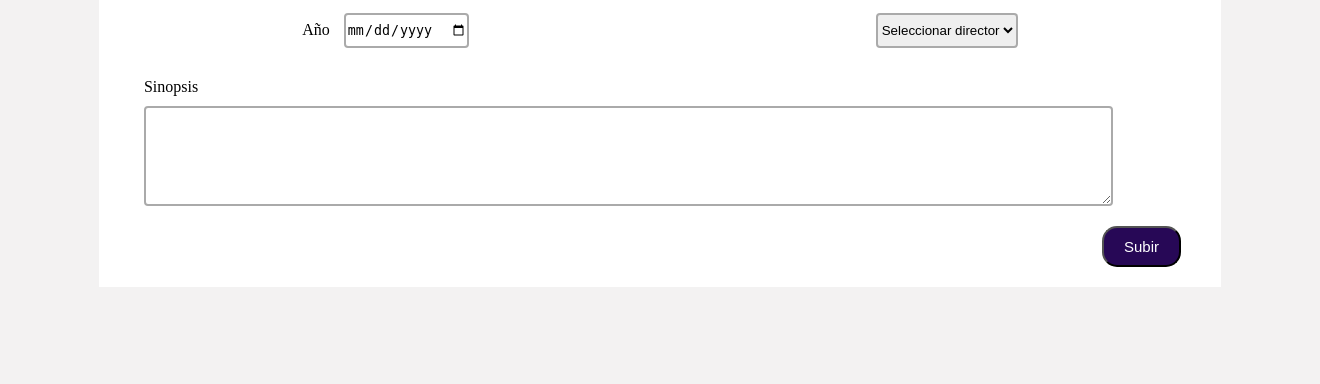
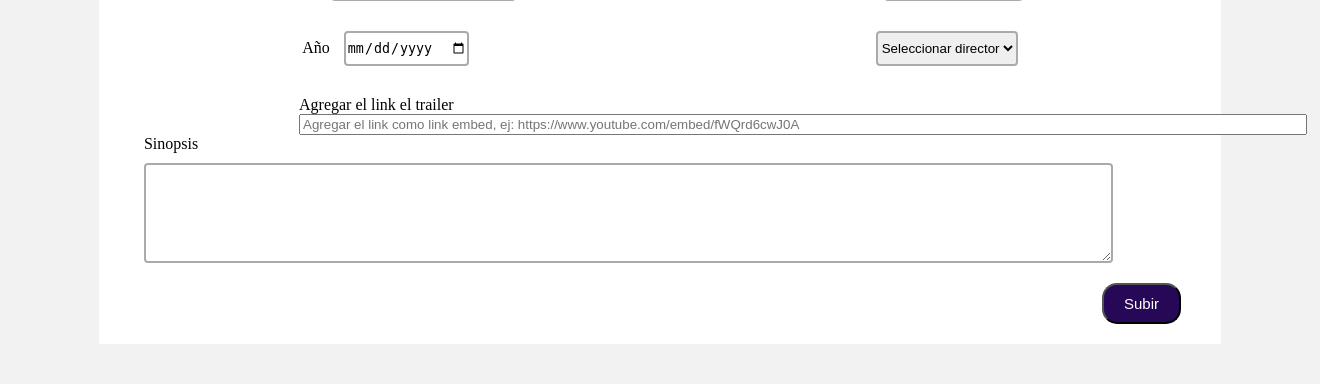
Before and after one commit to mrtnwh/proyectofinal, a Flask app: page /subir_pelicula in a window 1320 px wide. Shown: the part 345-729 px from the top of the page. Run offline with Flask 2, Linux system fonts and the light colour scheme; the visitor is signed in with stand-in values (Sample User, id 1).

Commit message:
añadido de apartado para trailer

```diff
--- a/static/css/subir_pelicula.css
+++ b/static/css/subir_pelicula.css
@@ -15,7 +15,6 @@
   margin: 0 auto;
   background-color: white;
 }
-
 
 /* Imagen */
 
@@ -53,7 +52,8 @@
   margin-right: 14px;
 }
 
-#titulo, #anio {
+#titulo,
+#anio {
   margin-left: 10px;
 }
 
@@ -90,21 +90,36 @@
 }
 
 /* Inputs */
-#titulo, #anio, #sinopsis, #nombre-directores, #nombre-generos {
+#titulo,
+#anio,
+#sinopsis,
+#nombre-directores,
+#nombre-generos {
   outline: none;
   box-sizing: border-box;
-    border:2px solid #aaa;
-    border-radius:4px;
+  border: 2px solid #aaa;
+  border-radius: 4px;
   height: 35px;
 }
 
-#titulo:focus, #anio:focus, #sinopsis:focus, #nombre-directores:focus, #nombre-generos:focus {
+#titulo:focus,
+#anio:focus,
+#sinopsis:focus,
+#nombre-directores:focus,
+#nombre-generos:focus {
   border-color: dodgerBlue;
   box-shadow: 0 0 5px 0 dodgerBlue;
 }
 
+.row-trailer {
+  margin-left: 200px;
+}
+
+.row-trailer > input {
+  width: 1000px;
+}
+
 @media (max-width: 560px) {
-
   .container {
     width: 100%;
   }
@@ -120,7 +135,8 @@
     display: none;
   }
 
-    #anio, #nombre-directores {
+  #anio,
+  #nombre-directores {
     margin-left: 0px;
     margin-right: 10px;
   }
@@ -129,3 +145,7 @@
     text-align: center;
   }
 }
+
+.row-1 > #link-imagen {
+  width: 250px;
+}
--- a/templates/subir_pelicula.html
+++ b/templates/subir_pelicula.html
@@ -1,5 +1,6 @@
 <!DOCTYPE html>
 <html lang="es">
+
 <head>
     <meta charset="UTF-8">
     <meta http-equiv="X-UA-Compatible" content="IE=edge">
@@ -8,6 +9,7 @@
     <link rel="stylesheet" href="https://cdnjs.cloudflare.com/ajax/libs/font-awesome/5.15.3/css/all.min.css">
     <title>Subir pelicula</title>
 </head>
+
 <body onload="cargarGeneros(), cargarDirectores()">
 
     <header>
@@ -22,7 +24,9 @@
                 <div class="row-1">
                     <img src="https://incubaweb.com/wp-content/uploads/2016/09/upload.png" alt="">
 
-                    <p>Sube el poster de la pelicula (opcional)</p>
+                    <p>Subir el poster de la pelicula (500x750)
+                    </p>
+                    (Opcional)
 
                     <label for="imagen" class="btn-img">Subir Foto</label>
                     <input name="poster" id="imagen" type="file" accept="image/*">
@@ -49,11 +53,21 @@
                         <input name="date" id="anio" type="date" required>
                     </div>
 
+
                     <div>
                         <select name="director" id="nombre-directores" required>
                             <option>Seleccionar director</option>
                         </select>
                     </div>
+                </div>
+
+                <div class="row-trailer">
+
+                    <label for="trailer" class="label-text">Agregar el link el trailer</label>
+                    <input name="trailer" id="link_trailer" type="text"
+                        placeholder="Agregar el link como link embed, ej: https://www.youtube.com/embed/fWQrd6cwJ0A"
+                        required>
+
                 </div>
 
                 <!-- FILA 1: SINOPSIS -->
@@ -62,6 +76,8 @@
                     <!-- <input id="sinopsis" type="text" required> -->
                     <textarea name="overview" id="sinopsis"></textarea>
                 </div>
+
+
 
                 <!-- ENVIAR FORMULARIO  -->
                 <div class="cont-btn">
@@ -73,4 +89,5 @@
 
     <script src="../static/js/subir_pelicula.js"></script>
 </body>
+
 </html>
```
Lines whose indentation alone changed are shown as unchanged.
